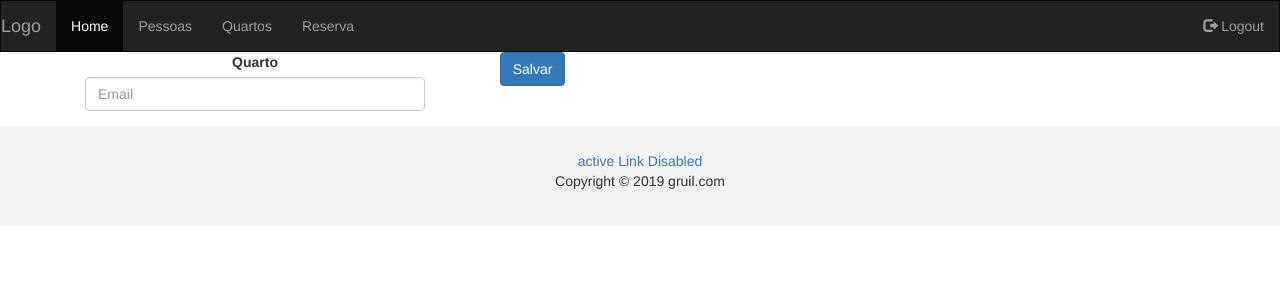
After one commit to rg3915/pousada, a Django app: page /hotel/rotativos/rotativos/add/ in a window 1280 px wide. The commit adds this page. Shown: the top 300 px of the page. Run offline with Django 3.2, Linux system fonts and the light colour scheme; the visitor is signed in with stand-in values (Sample User, id 1); parts of the project's set-up code (start-up, migrations or seed data) failed here and were passed over; some libraries are stand-ins or nearby versions.

Commit message:
Adiciona template rotativos_add

```diff
--- a/pousada/core/templates/includes/menu_services.html
+++ b/pousada/core/templates/includes/menu_services.html
@@ -13,8 +13,8 @@
         <li class="active"><a href="{% url 'core:home' %}">Home</a></li>
         <li><a href="{% url 'hotel:pessoas' %}">Pessoas</a></li>
         <li><a href="{% url 'hotel:quartos' %}">Quartos</a></li>
-        <li><a href="{% url 'hotel:rotativos' %}">Rotativos</a></li>
-        <li><a href="{% url 'hotel:mensalistas' %}">Mensalistas</a></li>
+        <li><a href="{% url 'hotel:rotativos' %}">Reserva</a></li>
+        <!-- <li><a href="{ url 'hotel:mensalistas' %}">Mensalistas</a></li> -->
         <!-- <li><a href="{ url 'hotel:' %}">Mov Mensalistas</a></li> -->
       </ul>
       <ul class="nav navbar-nav navbar-right">
--- /dev/null
+++ b/pousada/hotel/templates/hotel/rotativos_add.html
@@ -0,0 +1,26 @@
+{% extends "base.html" %}
+{% load static %}
+
+{% block content %}
+
+<div class="container text-center">
+  <div class="row row-space">
+    <div class="col-md-6">
+      <form action="{ url 'core:contato_add' %}" method="POST">
+        {% csrf_token %}
+        <div class="form-row">
+          <div class="form-group col-md-8">
+            <label for="inputEmail4">Quarto</label>
+            <input type="email" class="form-control" id="inputEmail4"
+            placeholder="Email" name="email">
+          </div>
+        </div>
+        <button type="submit" class="btn btn-primary">Salvar</button>
+      </form>
+    </div>
+    <div class="col-6">
+    </div>
+  </div>
+</div>
+
+{% endblock content %}
--- a/pousada/hotel/urls.py
+++ b/pousada/hotel/urls.py
@@ -26,7 +26,7 @@ quartos_patterns = [
 
 rotativos_patterns = [
     path('rotativos/', v.rotativos, name='rotativos'),
-    # path('rotativos/add/', v.rotativos_add, name='rotativos_add'),
+    path('rotativos/add/', v.rotativos_add, name='rotativos_add'),
     # path('rotativos/<int:pk>/', v.rotativos_detail, name='rotativos_detail'),
     # path('rotativos/<int:pk>/edit', v.rotativos_edit, name='rotativos_edit'),
     # path('rotativos/<int:pk>/delete', v.rotativos_delete, name='rotativos_delete'),
--- a/pousada/hotel/views.py
+++ b/pousada/hotel/views.py
@@ -96,9 +96,10 @@ def rotativos(request):
     return render(request, 'hotel/rotativos.html')
 
 
-# @login_required
-# def rotativos_add(request):
-#     pass
+@login_required
+def rotativos_add(request):
+    template_name = 'hotel/rotativos_add.html'
+    return render(request, template_name)
 
 
 # @login_required
```
Also changed, not shown: pousada/hotel/templates/hotel/rotativos.html (+6 -4 lines).
